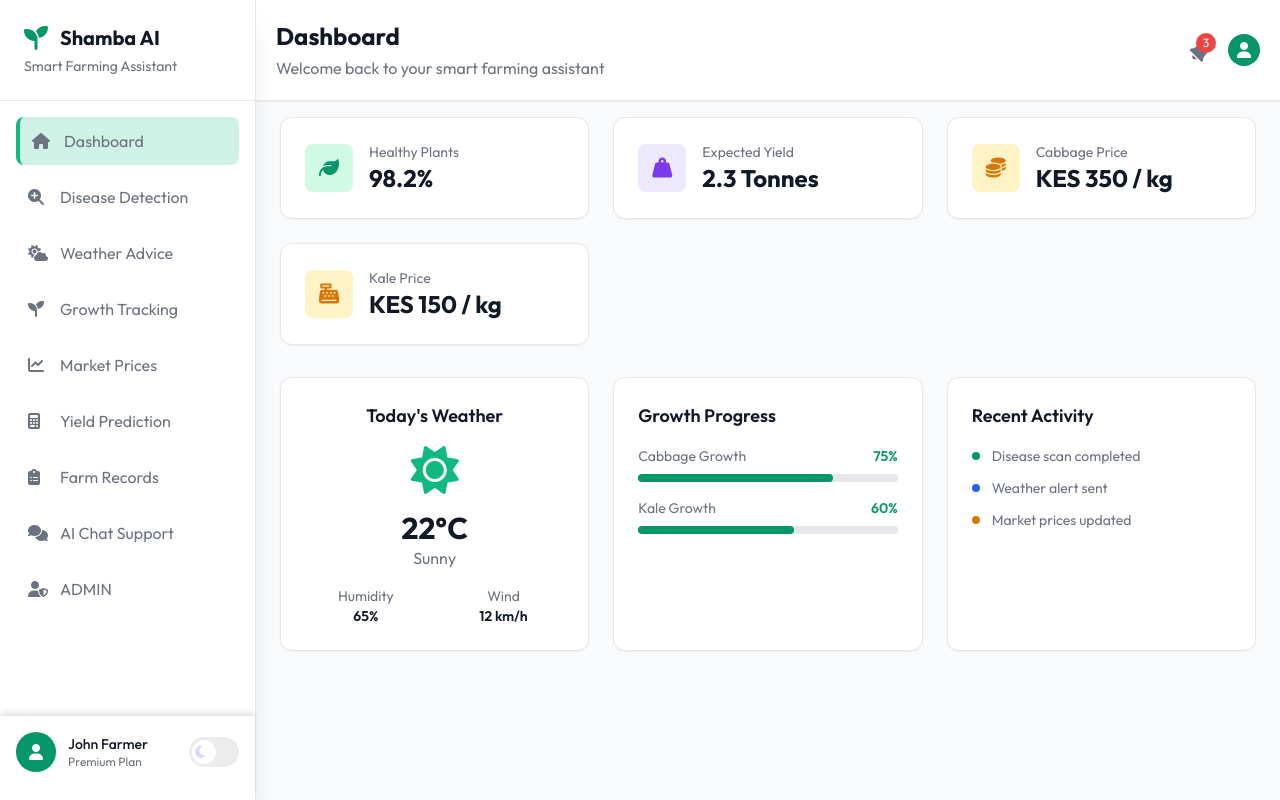
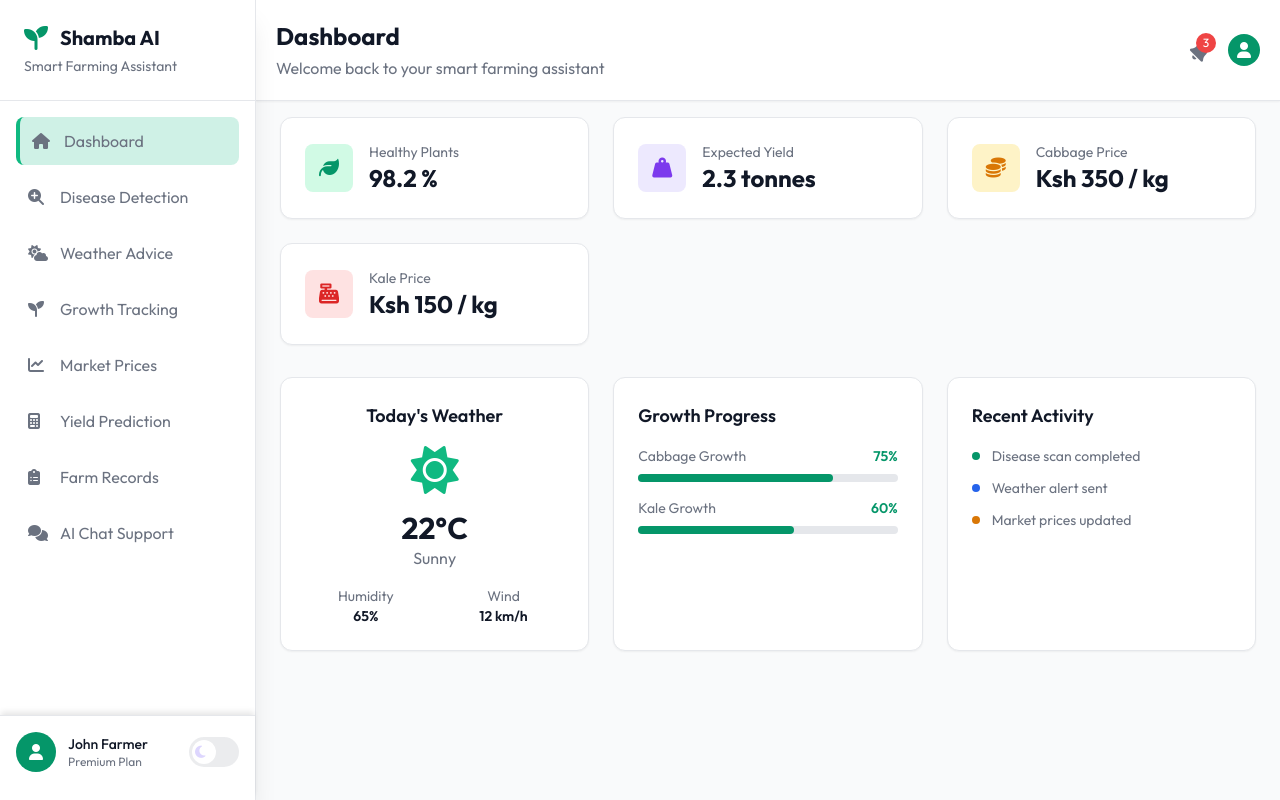
Before and after one commit to Anonymous-V73X/SHAMBA-AI, a plain HTML site: page dashboard/index.html in a window 1280 px wide. Drawn offline with nearby package versions, Linux system fonts and the light colour scheme.

Commit message:
Add files via upload

```diff
--- a/dashboard/index.html
+++ b/dashboard/index.html
@@ -339,7 +339,8 @@
     }
 
     .sidebar-content::-webkit-scrollbar {
-      display: none; /* For Chrome, Safari, and Opera */
+      display: none;
+      /* For Chrome, Safari, and Opera */
     }
 
 
@@ -349,14 +350,19 @@
 
 
     @media screen and (max-width: 767px) {
-      .card-bg{
+      .card-bg {
         translate: -8px 0px;
         width: 104%;
       }
 
-    }
-
-
+      #sidebar {
+
+        margin-top: -24px !important;
+      }
+
+
+
+    }
   </style>
 </head>
 
@@ -381,8 +387,10 @@
         <!-- Page Title and Subtitle -->
 
         <div>
-          <h2 id="mobile-page-title" class="text-lg font-bold text-primary">Farm Records</h2>
-          <p id="mobile-page-subtitle" class="text-xs text-secondary">Track expenses, sales, and activities</p>
+          <h2 id="mobile-page-title" class="text-lg font-bold text-primary">Dashboard</h2>
+          <p class="text-xs text-secondary md:hidden">Track Extensively</p>
+          <p class="text-xs text-secondary hidden md:block" id="mobile-page-subtitle">Track expenses, sales, and
+            activities</p>
         </div>
 
       </div>
@@ -497,10 +505,7 @@
           </li>
 
           <li>
-            <a href="#" class="nav-item flex items-center p-3 text-secondary hover:text-green-600" data-page="ai-chat">
-              <i class="fas fa-user-shield mr-3 w-5"></i>
-              <span>ADMIN</span>
-            </a>
+            <div style="height: 24px;"></div>
           </li>
 
         </ul>
@@ -553,7 +558,8 @@
         <div class="flex items-center space-x-5">
 
           <div class="relative" style="margin-top: 6px;">
-            <i class="fas fa-bell text-secondary text-xl cursor-pointer hover:text-green-600" style="transform: rotate(45deg);"></i>
+            <i class="fas fa-bell text-secondary text-xl cursor-pointer hover:text-green-600"
+              style="transform: rotate(45deg);"></i>
             <span
               class="absolute -top-2 -right-2 bg-red-500 text-white text-xs rounded-full w-5 h-5 flex items-center justify-center">3</span>
           </div>
@@ -572,7 +578,7 @@
     <main class="p-6 mobile-header-spacing lg:pt-6">
 
       <!-- Dashboard Page -->
-      <div id="dashboard-page" class="page-content page-fade active lg:-mt-16 mt-6" >
+      <div id="dashboard-page" class="page-content page-fade active lg:-mt-16 mt-6">
         <!-- Stats Cards -->
         <div class="content-section">
           <div class="grid grid-cols-1 md:grid-cols-2 lg:grid-cols-3 gap-6">
@@ -581,14 +587,14 @@
 
 
 
-            <div class="card-bg rounded-xl shadow-sm p-6 card-hover border border-primary w-full " >
+            <div class="card-bg rounded-xl shadow-sm p-6 card-hover border border-primary w-full ">
               <div class="flex items-center">
                 <div class="w-12 h-12 bg-green-100 rounded-lg flex items-center justify-center mr-4">
                   <i class="fas fa-leaf text-green-600 text-xl"></i>
                 </div>
                 <div>
                   <p class="text-sm text-secondary">Healthy Plants</p>
-                  <p class="text-2xl font-bold text-primary">98.2%</p>
+                  <p class="text-2xl font-bold text-primary">98.2 %</p>
                 </div>
               </div>
             </div>
@@ -603,7 +609,7 @@
                 </div>
                 <div>
                   <p class="text-sm text-secondary">Expected Yield</p>
-                  <p class="text-2xl font-bold text-primary">2.3 Tonnes</p>
+                  <p class="text-2xl font-bold text-primary">2.3 tonnes</p>
                 </div>
               </div>
             </div>
@@ -615,19 +621,19 @@
                 </div>
                 <div>
                   <p class="text-sm text-secondary">Cabbage Price</p>
-                  <p class="text-2xl font-bold text-primary">KES 350 / kg</p>
+                  <p class="text-2xl font-bold text-primary">Ksh 350 / kg</p>
                 </div>
               </div>
             </div>
 
             <div class="card-bg rounded-xl shadow-sm p-6 card-hover border border-primary">
               <div class="flex items-center">
-                <div class="w-12 h-12 bg-yellow-100 rounded-lg flex items-center justify-center mr-4">
-                  <i class="fas fa-cash-register text-yellow-600 text-xl"></i>
+                <div class="w-12 h-12 bg-red-100 rounded-lg flex items-center justify-center mr-4">
+                  <i class="fas fa-cash-register text-red-600 text-xl"></i>
                 </div>
                 <div>
                   <p class="text-sm text-secondary">Kale Price</p>
-                  <p class="text-2xl font-bold text-primary">KES 150 / kg</p>
+                  <p class="text-2xl font-bold text-primary">Ksh 150 / kg</p>
                 </div>
               </div>
             </div>
```
